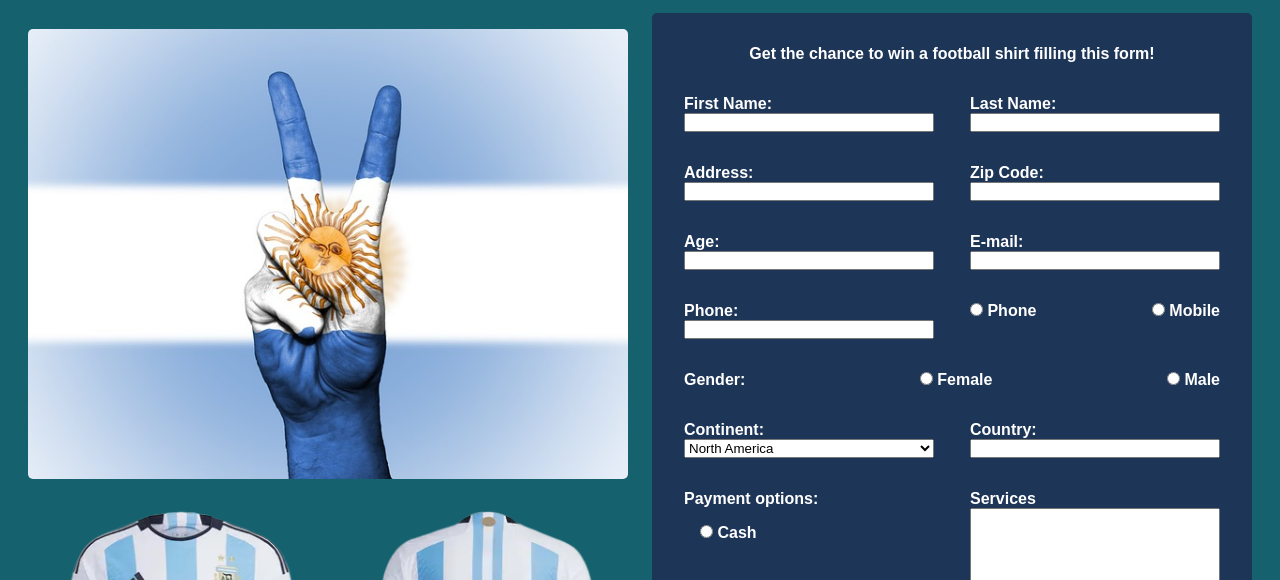
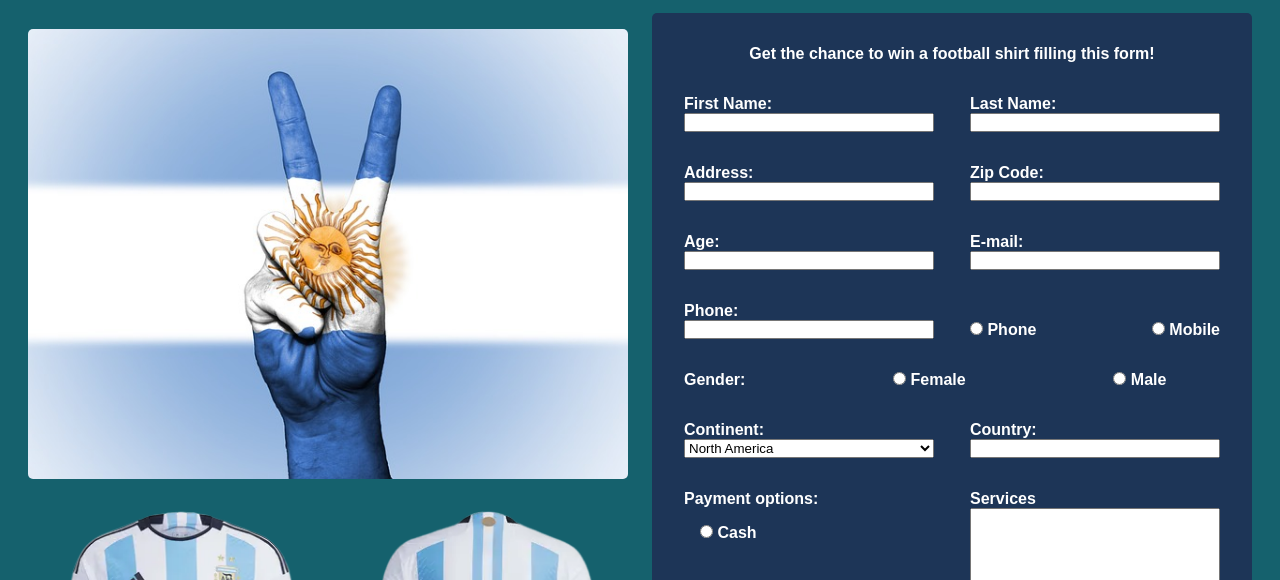
Before and after one commit to elioflo/latamtravel-site, a plain HTML site: page raffle.html in a window 1280 px wide. Shown: the part 220-800 px from the top of the page. Drawn offline with Linux system fonts and the light colour scheme.

Commit message:
Some fixes

```diff
--- a/assets/styles/main.css
+++ b/assets/styles/main.css
@@ -114,12 +114,12 @@ body {
 
 .raffle__item {
   font-weight: bold;
-  width: 100%;
-  max-width: 250px;
+  width: 90%;
   margin: 1rem auto;
   display: flex;
   flex-wrap: wrap;
   justify-content: space-between;
+
 }
 
 .raffle__item > input[type='text'],
@@ -164,6 +164,12 @@ body {
   border-radius: 5px;
   border: none;
   letter-spacing: 0.3rem;
+  margin-left: auto;
+  margin-right: auto;
+}
+
+.raffle__device {
+  align-items: end;
 }
 
 fieldset.raffle__item {
@@ -384,15 +390,11 @@ table tr td:first-child {
 
   .raffle__item {
     margin: 1rem 0;
+    max-width: 250px;
   }
 
   .raffle__gender {
     max-width: none;
-  }
-
-  .raffle__submit {
-    margin-left: auto;
-    margin-right: auto;
   }
 
   /*=====================MAIN==============*/
--- a/raffle.html
+++ b/raffle.html
@@ -41,7 +41,7 @@
                 <label class="raffle__item" for="age">Age: <input type="number" name="age" id="age"></label>
                 <label class="raffle__item" for="email">E-mail: <input type="email" name="email" id="email"></label>
                 <label class="raffle__item" for="phone">Phone: <input type="number" name="phone" id="phone"></label>
-                <fieldset class="raffle__item">
+                <fieldset class="raffle__item raffle__device">
                     <label for="phone-type"><input type="radio" name="contact-type" id="phone-type" value="phone"> Phone</label>
                     <label for="mobile-type"><input type="radio" name="contact-type" id="mobile-type" value="mobile"> Mobile</label>
                 </fieldset>
```
